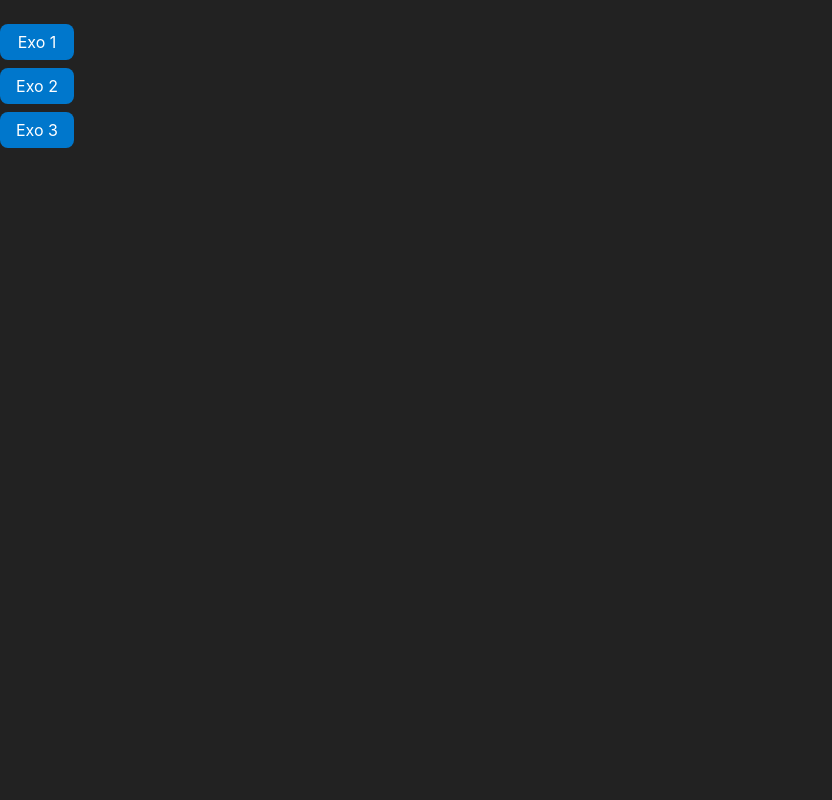
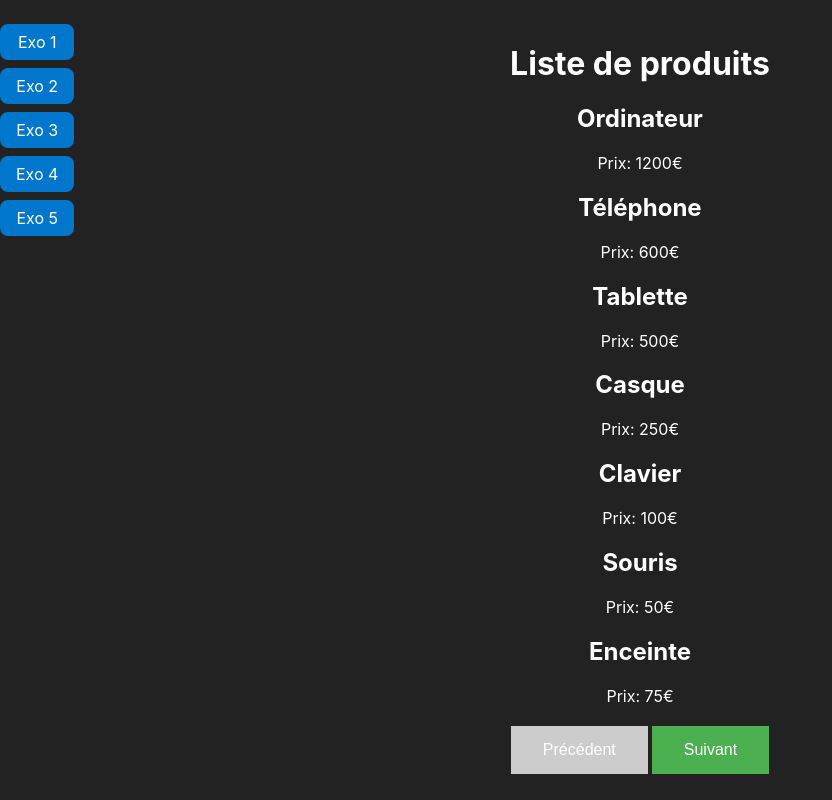
Before and after one commit to Turbotard/react-test, a React (Create React App) app: page /exo5 in a window 1280 px wide. Before the commit this address had no page. Shown: the whole page, without its empty margins (0-832 px from the left). Built offline with nearby package versions, Linux system fonts and the light colour scheme.

Commit message:
Exo5 done

```diff
--- a/src/App.css
+++ b/src/App.css
@@ -138,3 +138,20 @@ input[type="checkbox"]:checked {
 .reset-button:hover {
   background-color: #a30000;
 }
+button {
+  background-color: #4CAF50; /* Green */
+  border: none;
+  color: white;
+  padding: 15px 32px;
+  text-align: center;
+  text-decoration: none;
+  display: inline-block;
+  font-size: 16px;
+  margin: 4px 2px;
+  cursor: pointer;
+}
+
+button:disabled {
+  background-color: #cccccc;
+  cursor: not-allowed;
+}
--- a/src/App.tsx
+++ b/src/App.tsx
@@ -4,6 +4,7 @@ import './App.css';
 import Exo1 from './exo/exo1';
 import Exo2 from './exo/exo2';
 import Exo3 from './exo/exo3';
+import Exo5 from './exo/exo5';
 
 const App: React.FC = () => {
   return (
@@ -21,6 +22,12 @@ const App: React.FC = () => {
             <li>
               <Link to="/exo3">Exo 3</Link>
             </li>
+            <li>
+              <Link to="/">Exo 4</Link>
+            </li>
+            <li>
+              <Link to="/exo5">Exo 5</Link>
+            </li>
           </ul>
         </nav>
 
@@ -31,6 +38,7 @@ const App: React.FC = () => {
             <Route path="/exo2" element={<Exo2 />} />
             <Route path="/exo3" element={<Exo3 />} />
             <Route path="/exo3/:id" element={<Exo3 />} />
+            <Route path="/exo5" element={<Exo5 />} />
           </Routes>
         </div>
       </Router>
--- /dev/null
+++ b/src/exo/components/produitcomponents.tsx
@@ -0,0 +1,13 @@
+import React from 'react';
+import Produit from './produitstype';
+
+const ProduitComponent: React.FC<{ produit: Produit }> = ({ produit }) => {
+  return (
+    <div>
+      <h2>{produit.nom}</h2>
+      <p>Prix: {produit.prix}€</p>
+    </div>
+  );
+}
+
+export default ProduitComponent;
--- /dev/null
+++ b/src/exo/components/produitstype.tsx
@@ -0,0 +1,7 @@
+type Produit = {
+    id: number;
+    nom: string;
+    prix: number;
+  };
+
+  export default Produit;
--- /dev/null
+++ b/src/exo/exo5.tsx
@@ -0,0 +1,53 @@
+import React, { useState } from 'react';
+import Produit from './components/produitstype';
+import ProduitComponent from './components/produitcomponents';
+
+const Exo5: React.FC = () => {
+    const produits: Produit[] = [
+        { id: 1, nom: 'Ordinateur', prix: 1200 },
+        { id: 2, nom: 'Téléphone', prix: 600 },
+        { id: 3, nom: 'Tablette', prix: 500 },
+        { id: 4, nom: 'Casque', prix: 250 },
+        { id: 5, nom: 'Clavier', prix: 100 },
+        { id: 6, nom: 'Souris', prix: 50 },
+        { id: 7, nom: 'Enceinte', prix: 75 },
+        { id: 8, nom: 'Imprimante', prix: 300 },
+        { id: 9, nom: 'Disque dur', prix: 200 },
+        { id: 10, nom: 'Câble', prix: 10 },
+        { id: 11, nom: 'Chargeur', prix: 30 },
+        { id: 12, nom: 'Batterie', prix: 50 },
+        { id: 13, nom: 'Écran', prix: 150 },
+        { id: 14, nom: 'Webcam', prix: 40 },
+        { id: 15, nom: 'Micro', prix: 800 },
+        { id: 16, nom: 'Lave-linge', prix: 400 },
+        { id: 17, nom: 'Lave-vaisselle', prix: 350 },
+        { id: 18, nom: 'Frigo', prix: 300 },
+        { id: 19, nom: 'Four', prix: 200 },
+        { id: 20, nom: 'Télé', prix: 150 },
+        { id: 21, nom: 'Canapé', prix: 500 }
+    ];
+    const [page, setPage] = useState(1);
+    const itemsPerPage = 7;
+    const startIndex = (page - 1) * itemsPerPage;
+    const endIndex = startIndex + itemsPerPage;
+    const currentProduits = produits.slice(startIndex, endIndex);
+
+    return (
+        <div>
+            <h1>Liste de produits</h1>
+            {currentProduits.map(produit => (
+                <ProduitComponent key={produit.id} produit={produit} />
+            ))}
+            <div>
+                <button onClick={() => setPage(page - 1)} disabled={page === 1}>
+                    Précédent
+                </button>
+                <button onClick={() => setPage(page + 1)} disabled={endIndex >= produits.length}>
+                    Suivant
+                </button>
+            </div>
+        </div>
+    );
+}
+
+export default Exo5;
```
